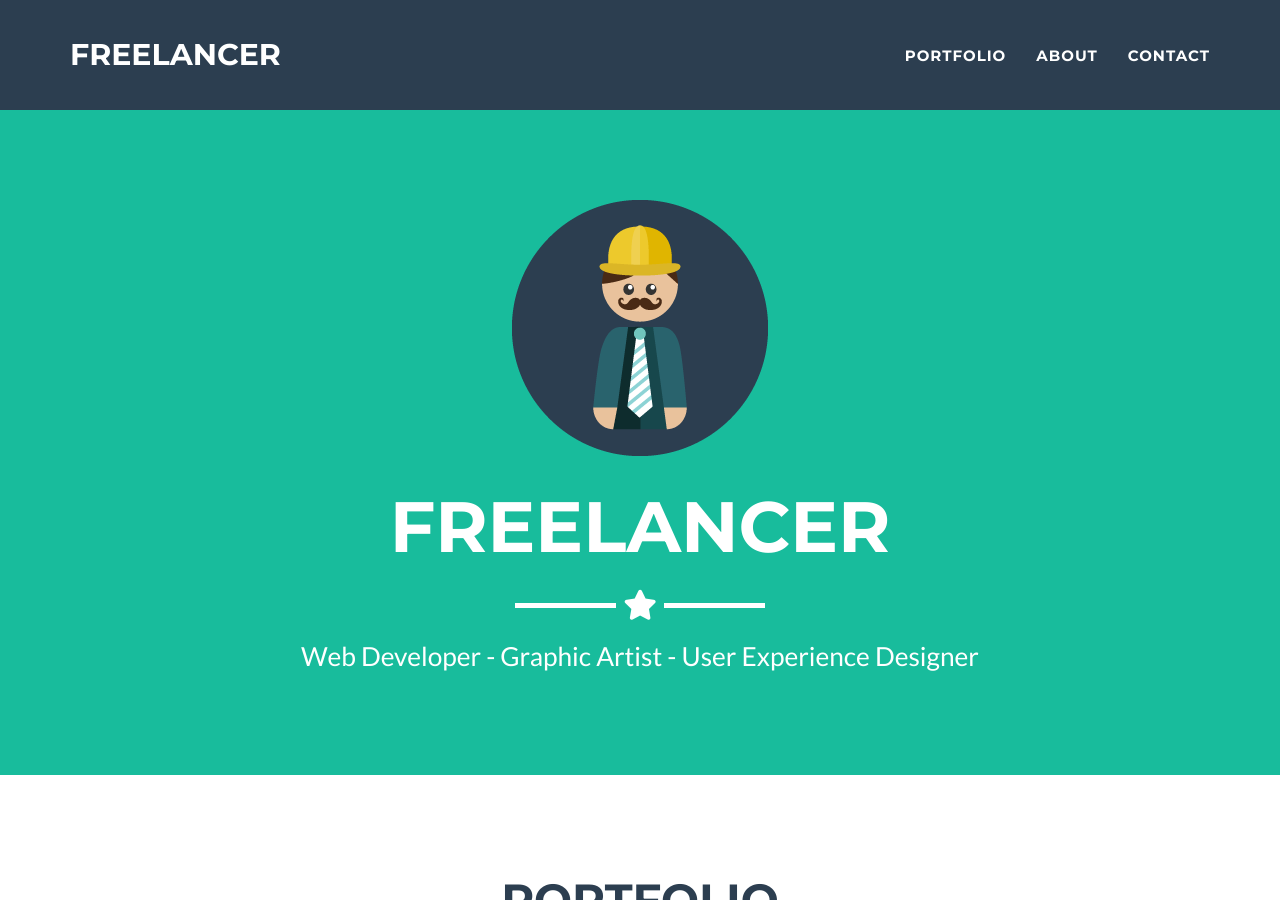
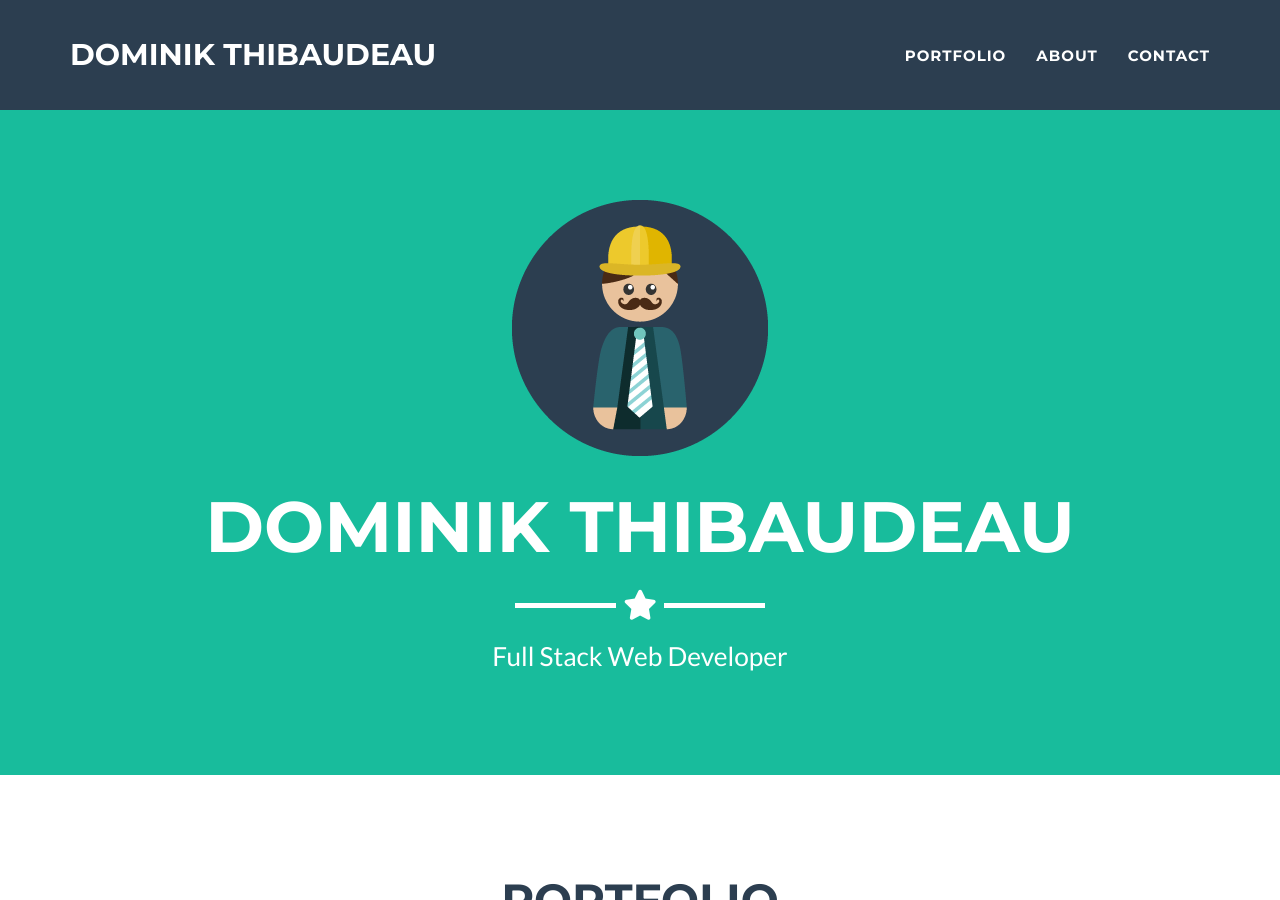
Before and after one commit to jeromelachaud/freelancer-theme, a Jekyll site: the page built from _posts/2014-07-18-project-1.markdown, in a window 1280 px wide and 900 px high. Built offline with Jekyll 4.4.1, drawn with Linux system fonts in a browser that asks for light colours.

Commit message:
Changed basic site display

```diff
--- a/_config.yml
+++ b/_config.yml
@@ -1,10 +1,10 @@
 # Site settings
-title: Freelancer
-email: your-email@domain.com
-url: https://github.com/jeromelachaud/freelancer-theme
+title: Dominik Thibaudeau
+email: dominik.thibaudeau@gmail.com
+url: https://dominikdolphin.github.io
 description: "Write an awesome description for your new site here. You can edit this line in _config.yml. It will appear in your document head meta (for Google search results) and in your feed.xml site description."
 keywords: "your keywords, separated by commas"
-skills: "Web Developer - Graphic Artist - User Experience Designer"
+skills: "Full Stack Web Developer"
 meta_author: LastName FirstName
 
 # Google webmaster tools
```
